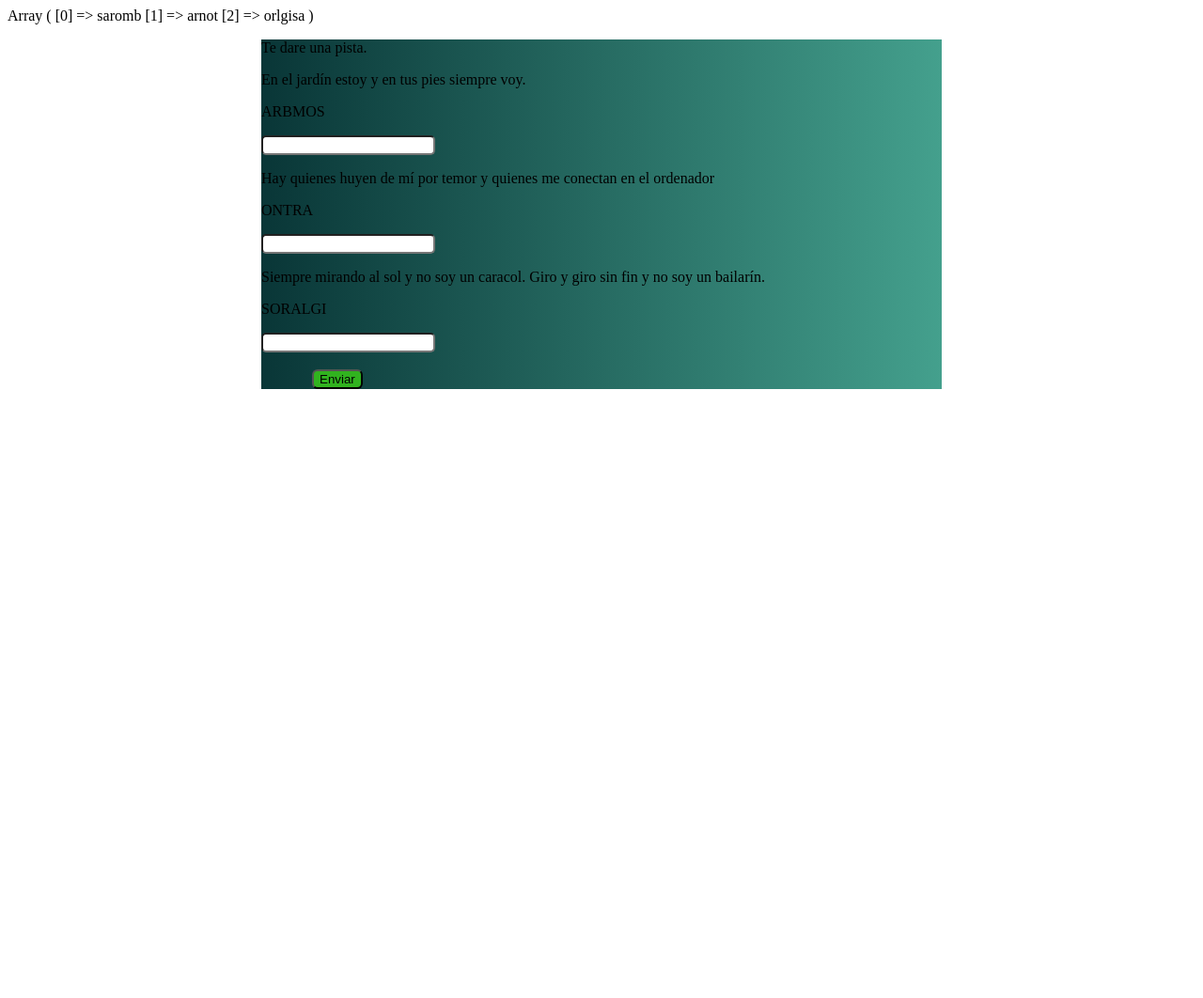
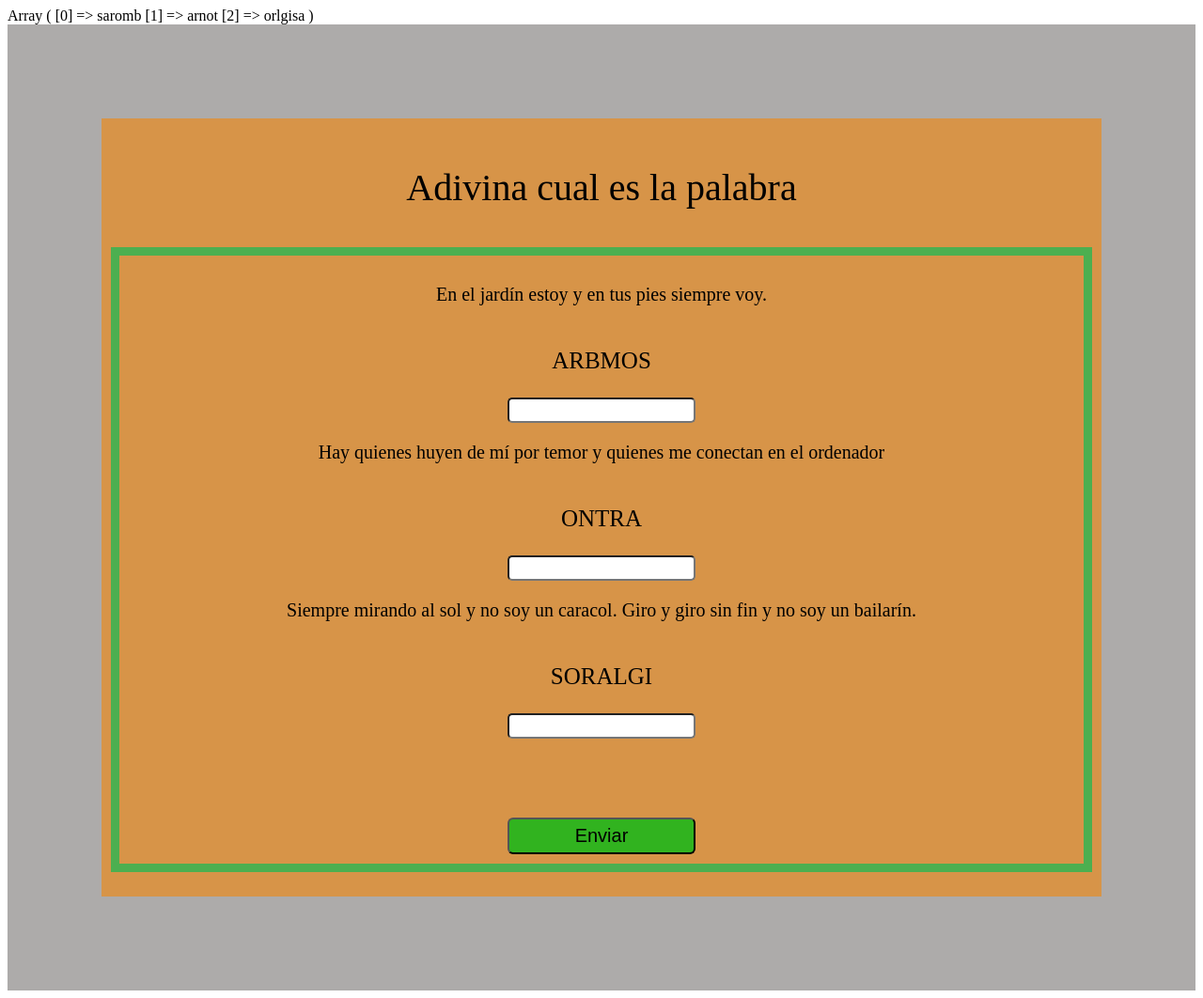
Before and after one commit to Carolina2118/phpConPlatzi, a PHP site: page /main.php in a window 1280 px wide. Shown: the whole page at 94% size. Before the commit the page ends 414 px from the top, so only its background shows below. Run offline with PHP 8.4, Linux system fonts and the light colour scheme.

Commit message:
terminado

```diff
--- a/Microproyecto/main.php
+++ b/Microproyecto/main.php
@@ -12,30 +12,29 @@ print_r($palabrasDesordenadas);
 
 
 echo"
-<form action='analisis.php' style = 'padding-left: 270px;
-padding-right: 270px;'>
-<div style ='background: linear-gradient(to right, #093637, #44A08D);'>
-<p>Te dare una pista.</p>
-<p> En el jardín estoy y en tus pies siempre voy.</p>
-<P>ARBMOS </P>
+<div style='border-style: double; padding: 10px; border: 100px solid #adabaa; background-color: #d79448;'>
 
-<input type='text' name='palabra0' style='border-radius: 5px;'>
+<p style =' text-align: center;font-size: 40px'>Adivina cual es la palabra</p>
 
-<p>Hay quienes huyen de mí por temor y quienes me conectan en el ordenador</P>
-<P>ONTRA</P>
+    <form action='analisis.php'>
+        <div style='display:flex; flex-direction:column;  padding: 10px; border: 9px solid #4CAF50; align-items: center;'>
+            <p style='flex-direction:column;text-align: center; font-size: 20px;'> En el jardín estoy y en tus pies siempre voy.</p>
+                <P style='text-align: center;font-size: 25px;' >ARBMOS </P>
+                <input type='text' name='palabra0' style='flex-direction:column;border-radius: 5px;width: 15em; padding: 4px;'>
+            <p style='text-align: center;font-size: 20px;'>Hay quienes huyen de mí por temor y quienes me conectan en el ordenador</P>
 
-<input type='text' name='palabra1' style='border-radius: 5px;'>
+            <P style='text-align: center;font-size: 25px;'>ONTRA</P>
+                <input type='text'name='palabra1' style='border-radius: 5px;width: 15em; padding: 4px;'>
+            <p style='text-align: center;font-size: 20px;'>Siempre mirando al sol y no soy un caracol.
+                Giro y giro sin fin y no soy un bailarín.</p>
 
-<p>Siempre mirando al sol y no soy un caracol. Giro y giro sin fin y no soy un bailarín.</p>
-<p> SORALGI</p>
-
-<input type='text' name='palabra2' style='border-radius: 5px;'>
-
-<br><br>
-
-<button type='submit' style='background-color:rgb(49, 179, 31); margin-left: 54px;border-radius: 6px;'>Enviar</button>
+            <p style='text-align: center;font-size: 25px;'> SORALGI</p>
+                <input type='text' name='palabra2' style='border-radius: 5px;width: 15em; padding: 4px;'>
+            <br><br>
+                <button type='submit' style='justify-content: center; margin-top: 48px; background-color:rgb(49, 179, 31); border-radius: 6px; width:10em; padding: 6px;font-size: 20px;'>Enviar</button>
+        </div>
+    </form>
 </div>
-</form>
 ";
 
 ?>
```
Also changed, not shown: Microproyecto/analisis.php (+6 -6 lines), prueba1.html (deleted, +0 -35 lines).
